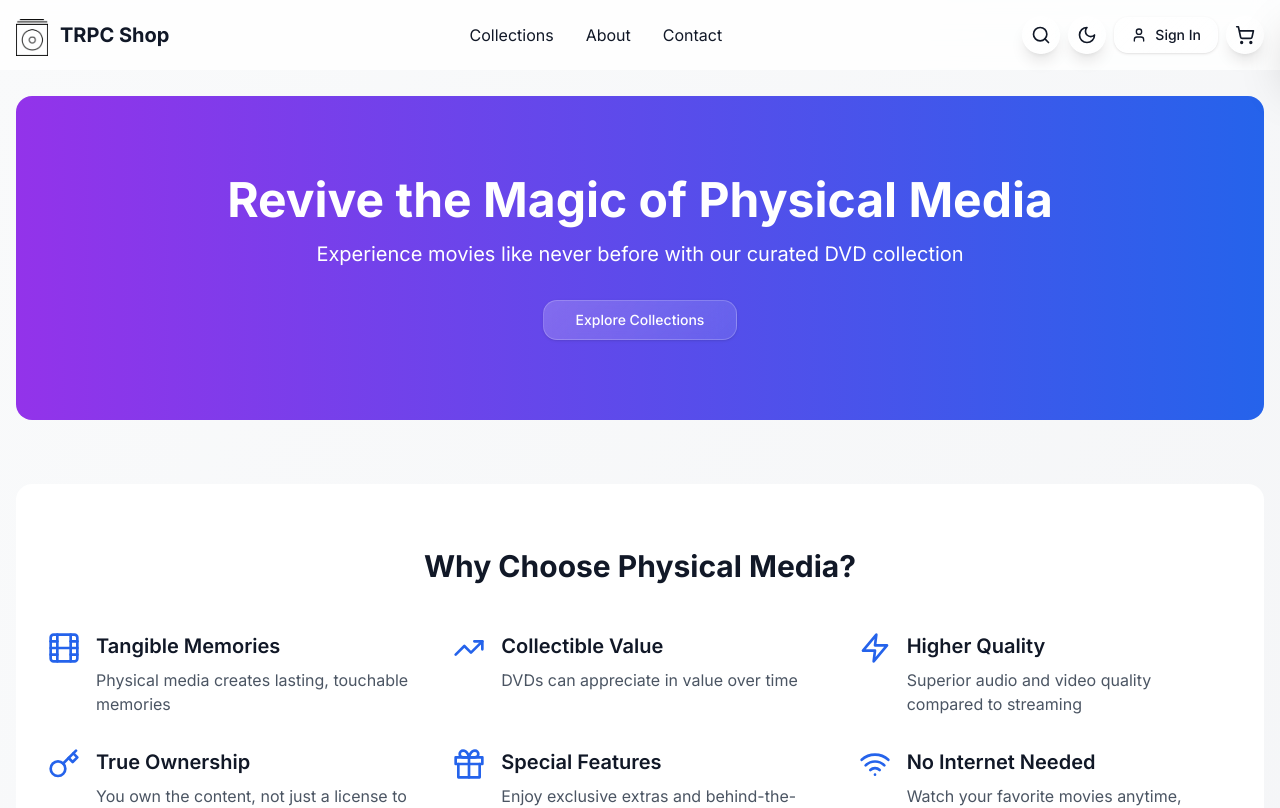
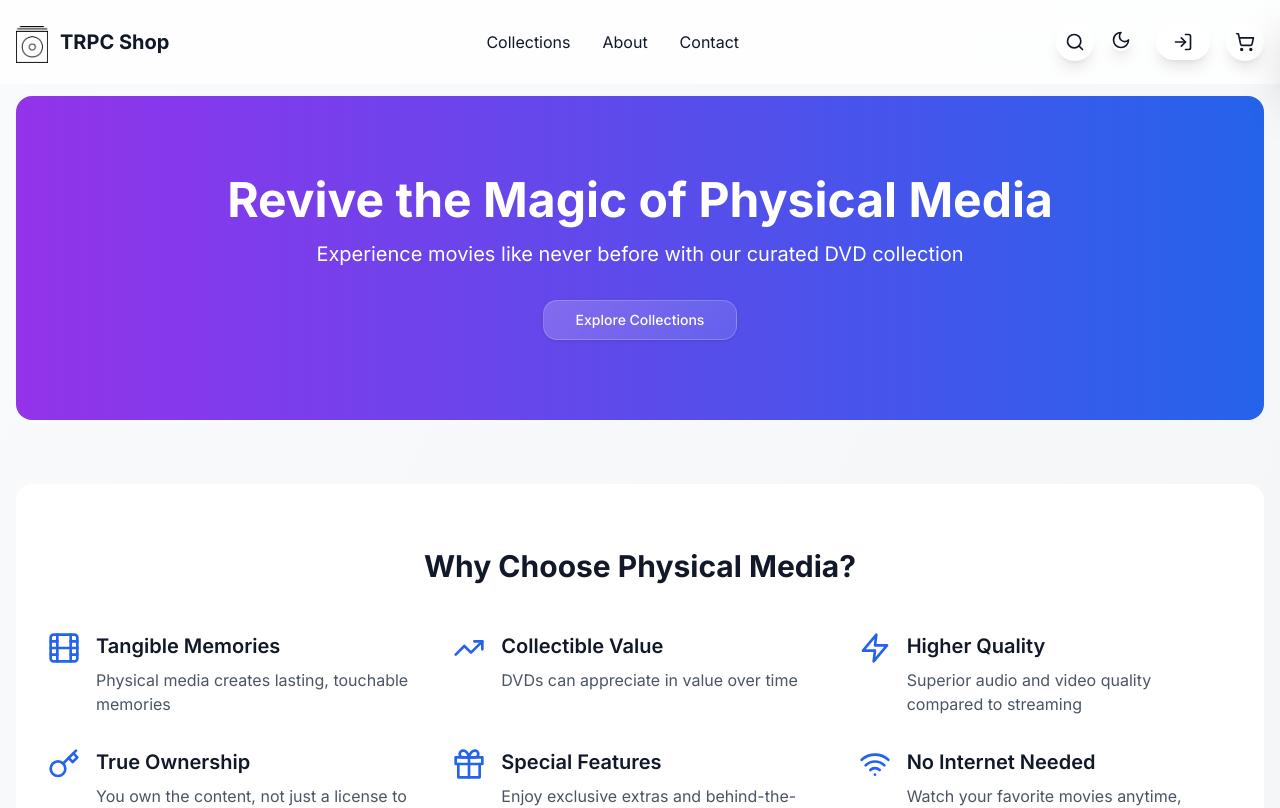
Before and after one commit to sahaib/TheRealPopCollectionShop, a Next.js app: page / in a window 1280 px wide. Shown: the top 808 px of the page. Built offline with nearby package versions, Linux system fonts and the light colour scheme; no server answers.

Commit message:
syntax changes and fixes

```diff
--- a/app/components/AuthButton.tsx
+++ b/app/components/AuthButton.tsx
@@ -1,10 +1,14 @@
 "use client"
 import { signIn, signOut, useSession } from 'next-auth/react'
 import { Button } from "@/components/ui/button"
-import { User, LogOut } from 'lucide-react'
+import { User, LogOut, LogIn } from 'lucide-react'
 import Link from 'next/link'
 
-export default function AuthButton() {
+interface AuthButtonProps {
+  className?: string;
+}
+
+export default function AuthButton({ className = "" }: AuthButtonProps) {
   const { data: session, status } = useSession()
 
   if (status === 'loading') {
@@ -23,19 +27,23 @@ export default function AuthButton() {
         <Button
           onClick={() => signOut()}
           variant="ghost"
-          className="glass-button"
+          className={`rounded-full glass-button ${className}`}
+          aria-label="Sign out"
         >
-          <LogOut className="w-4 h-4 mr-2" />
-          Sign Out
+          <LogOut className="w-4 h-4 sm:w-5 sm:h-5" />
         </Button>
       </div>
     )
   }
 
   return (
-    <Button onClick={() => signIn()} className="glass-button">
-      <User className="w-4 h-4 mr-2" />
-      Sign In
+    <Button
+      onClick={() => signIn('google')}
+      variant="ghost"
+      className={`rounded-full glass-button ${className}`}
+      aria-label="Sign in"
+    >
+      <LogIn className="w-4 h-4 sm:w-5 sm:h-5" />
     </Button>
   )
 }
--- a/app/components/Header.tsx
+++ b/app/components/Header.tsx
@@ -63,8 +63,12 @@ export default function Header() {
             >
               <Search className="w-4 h-4 sm:w-5 sm:h-5" />
             </button>
-            <DarkModeToggle className="p-1.5 sm:p-2" />
-            <AuthButton className="p-1.5 sm:p-2" />
+            <div className="p-1.5 sm:p-2">
+              <DarkModeToggle />
+            </div>
+            <div className="p-1.5 sm:p-2">
+              <AuthButton />
+            </div>
             <button
               onClick={() => setIsCartOpen(true)}
               className="p-1.5 sm:p-2 rounded-full glass-button relative"
```
